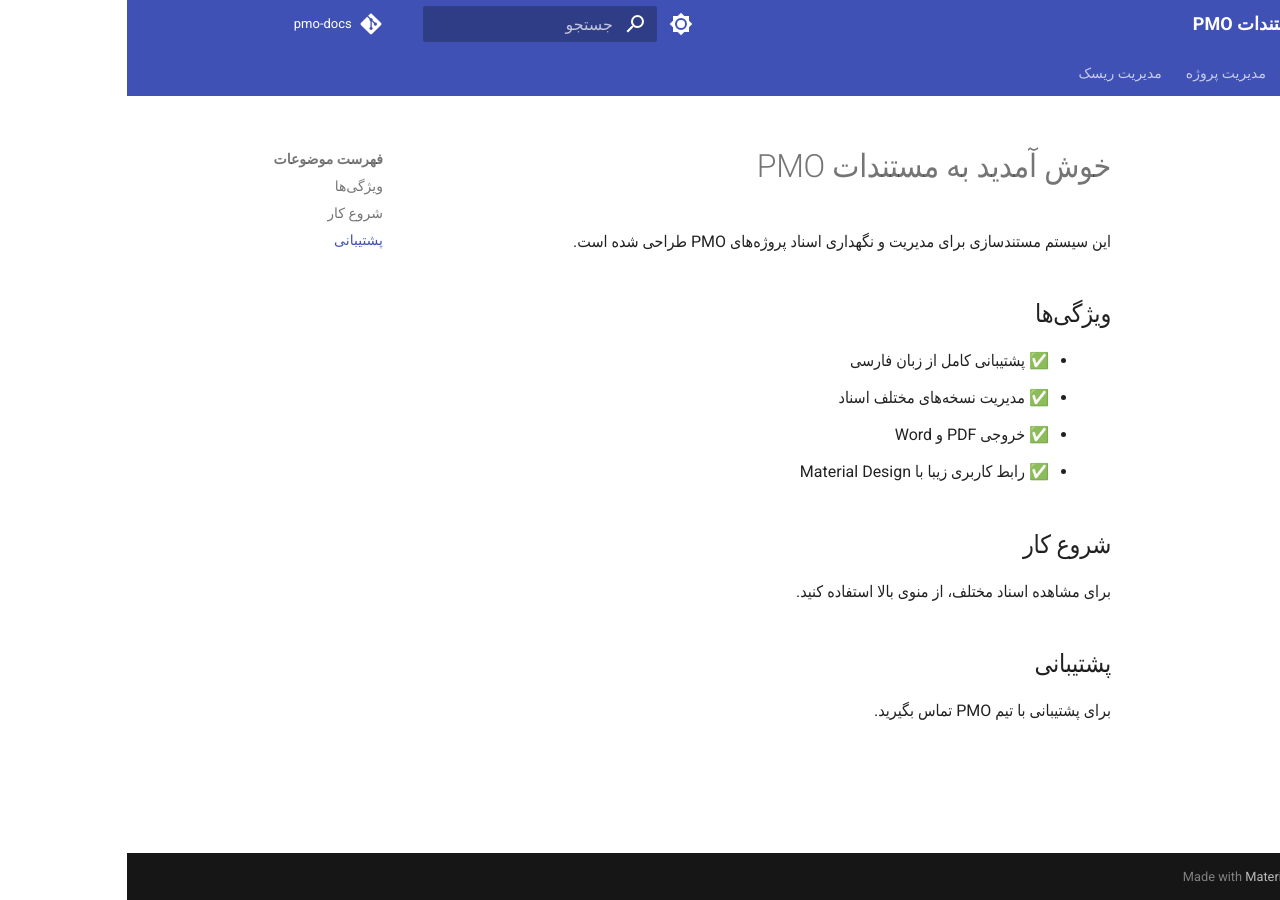
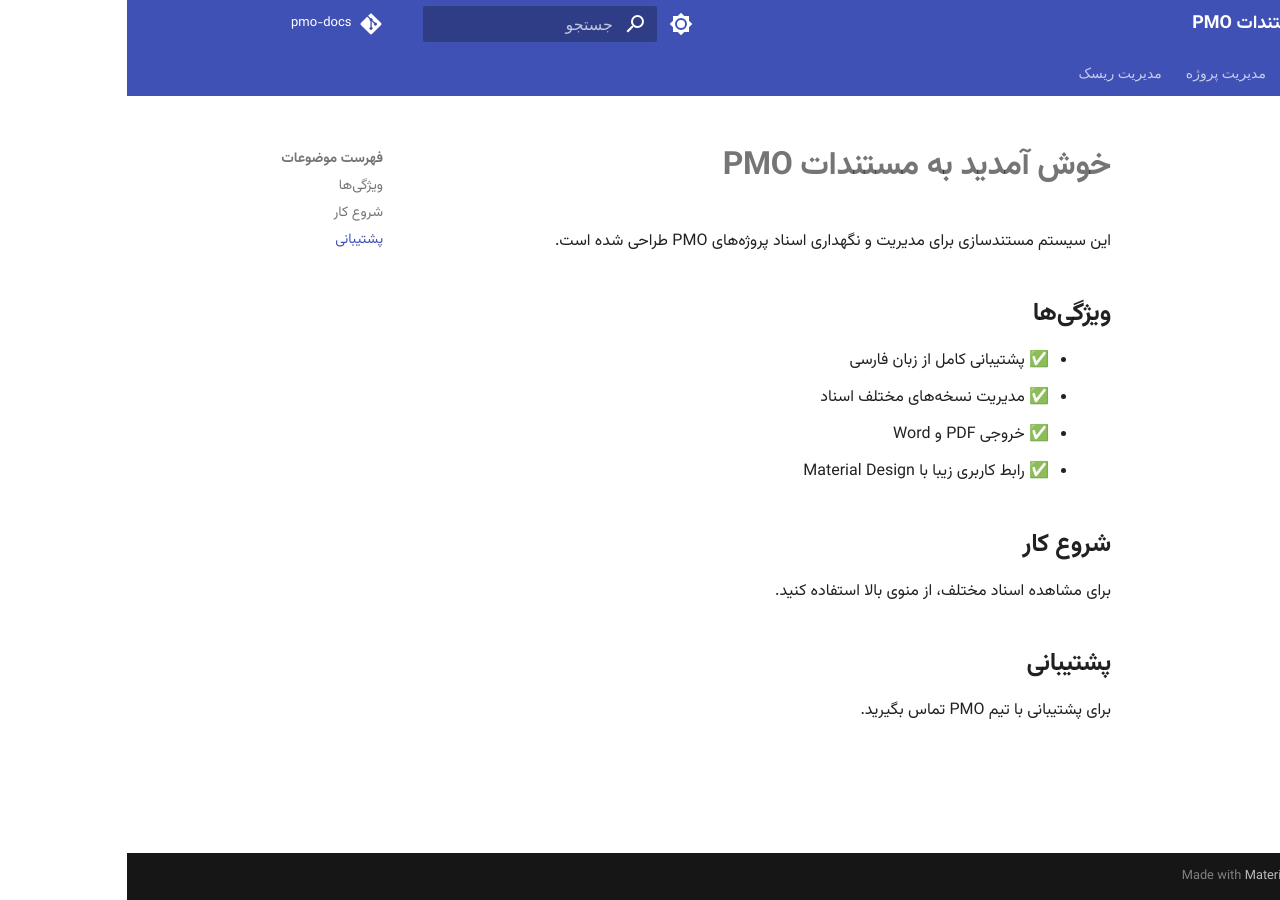
Before and after one commit to AliRezaBoroujerdian/pmo-docs, an MkDocs documentation site: the page built from docs/index.md, in a window 1280 px wide. Built offline with MkDocs 1.6.1 and Material for MkDocs 9.7.7, drawn with Linux system fonts in a browser that asks for light colours; comment, search, counter and statistics services are not loaded.

Commit message:
feat: Add Vazirmatn font locally for better Persian typography

```diff
--- a/docs/stylesheets/extra.css
+++ b/docs/stylesheets/extra.css
@@ -1,3 +1,28 @@
+/* Vazirmatn Font Face Definitions */
+@font-face {
+  font-family: 'Vazirmatn';
+  src: url('./Vazirmatn-Regular.woff2') format('woff2');
+  font-weight: 400;
+  font-style: normal;
+  font-display: swap;
+}
+
+@font-face {
+  font-family: 'Vazirmatn';
+  src: url('./Vazirmatn-Medium.woff2') format('woff2');
+  font-weight: 500;
+  font-style: normal;
+  font-display: swap;
+}
+
+@font-face {
+  font-family: 'Vazirmatn';
+  src: url('./Vazirmatn-Bold.woff2') format('woff2');
+  font-weight: 700;
+  font-style: normal;
+  font-display: swap;
+}
+
 /* RTL Support for Material MkDocs */
 [dir="rtl"] .md-content {
   text-align: right;
@@ -26,8 +51,24 @@
 
 /* Better font support for Persian */
 .md-typeset {
-  font-family: 'Roboto', 'Tahoma', 'Arial', sans-serif;
+  font-family: 'Vazirmatn', 'Tahoma', 'Arial', sans-serif;
   line-height: 1.8;
+}
+
+.md-typeset h1,
+.md-typeset h2,
+.md-typeset h3,
+.md-typeset h4,
+.md-typeset h5,
+.md-typeset h6 {
+  font-family: 'Vazirmatn', 'Tahoma', 'Arial', sans-serif;
+  font-weight: 700;
+}
+
+.md-nav,
+.md-header,
+.md-footer {
+  font-family: 'Vazirmatn', 'Tahoma', 'Arial', sans-serif;
 }
 
 /* Code blocks RTL fix */
--- a/mkdocs.yml
+++ b/mkdocs.yml
@@ -34,9 +34,6 @@ theme:
       toggle:
         icon: material/brightness-4
         name: تغییر به حالت روشن
-  font:
-    text: Roboto
-    code: Roboto Mono
 
 # Plugins
 plugins:
```
Also changed, not shown: docs/stylesheets/Vazirmatn-Bold.woff2 (added), docs/stylesheets/Vazirmatn-Medium.woff2 (added), docs/stylesheets/Vazirmatn-Regular.woff2 (added).
